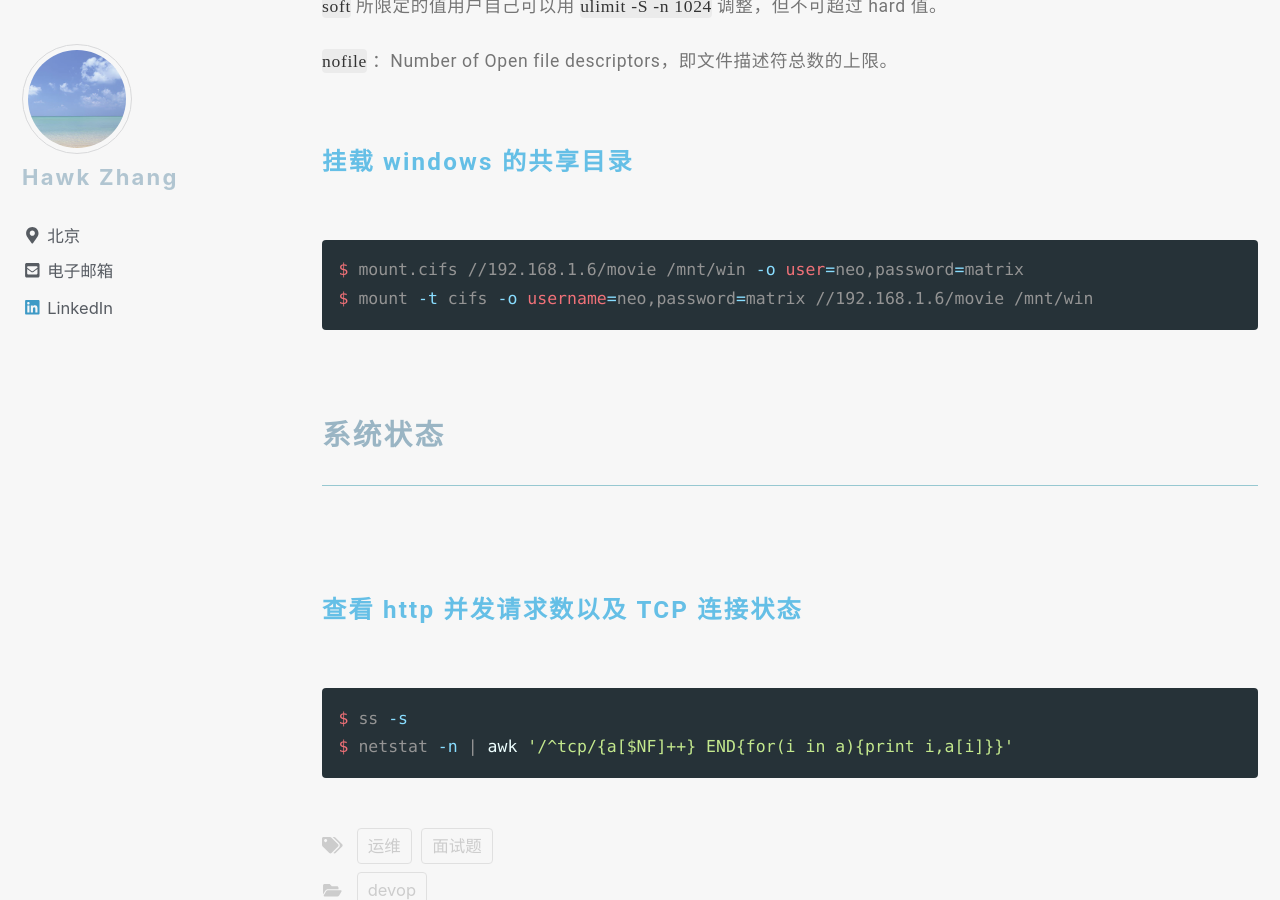
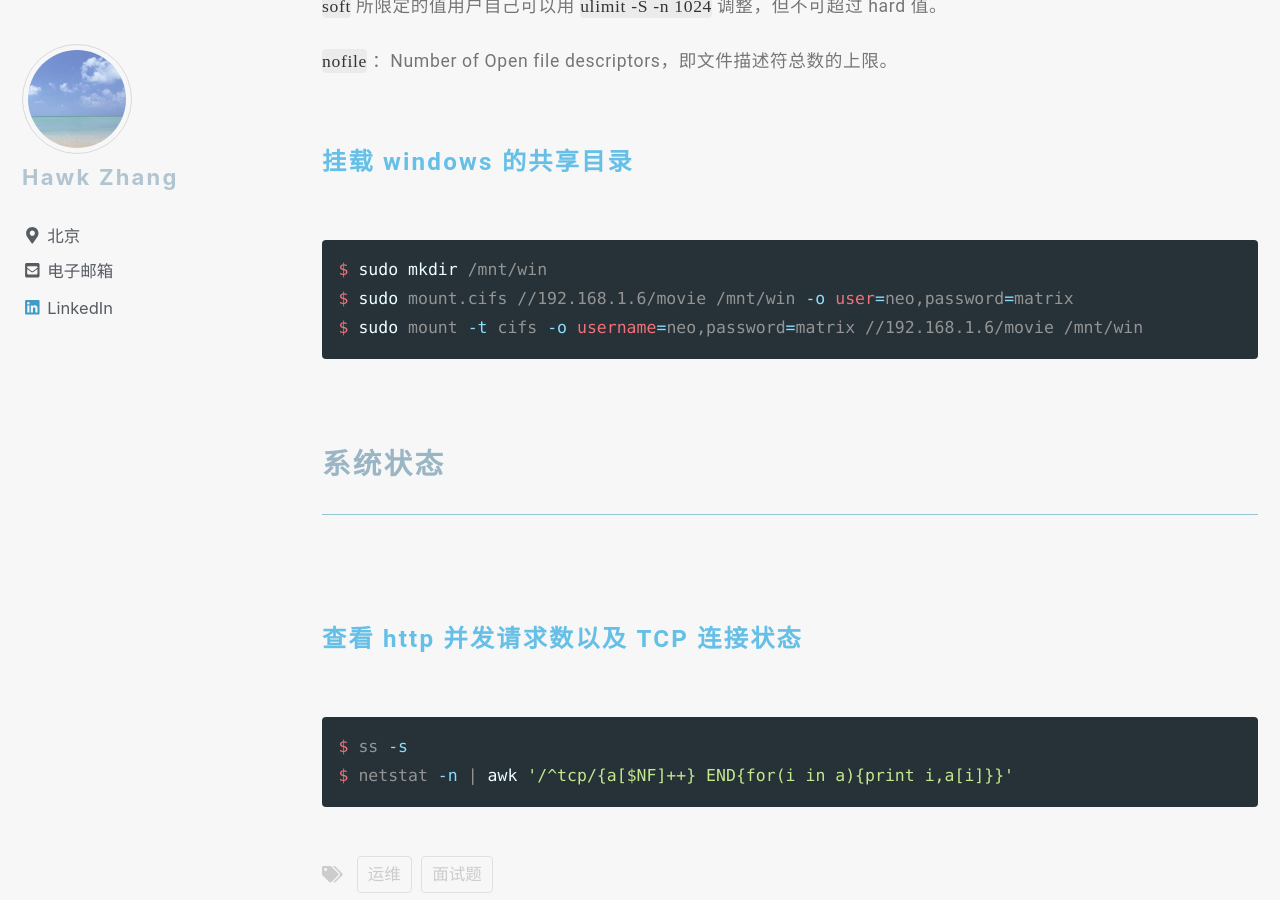
Before and after one commit to narru888/linotes_note, a Jekyll site: the page built from _posts/devop/2017-05-01-interview.md, in a window 1280 px wide and 900 px high, scrolled down 1444 px. Built offline with Jekyll 4.4.1, drawn with Linux system fonts in a browser that asks for light colours; nearby versions of some CDN libraries; a script that is not in the unit is left out.

Commit message:
update on 2018-12-07 16:06:01 CST

````diff
--- a/_posts/devop/2017-05-01-interview.md
+++ b/_posts/devop/2017-05-01-interview.md
@@ -46,8 +46,9 @@
 #### 挂载 windows 的共享目录
 
 ```bash
-$ mount.cifs //192.168.1.6/movie /mnt/win -o user=neo,password=matrix
-$ mount -t cifs -o username=neo,password=matrix //192.168.1.6/movie /mnt/win
+$ sudo mkdir /mnt/win
+$ sudo mount.cifs //192.168.1.6/movie /mnt/win -o user=neo,password=matrix
+$ sudo mount -t cifs -o username=neo,password=matrix //192.168.1.6/movie /mnt/win
 ```
 
 
````
